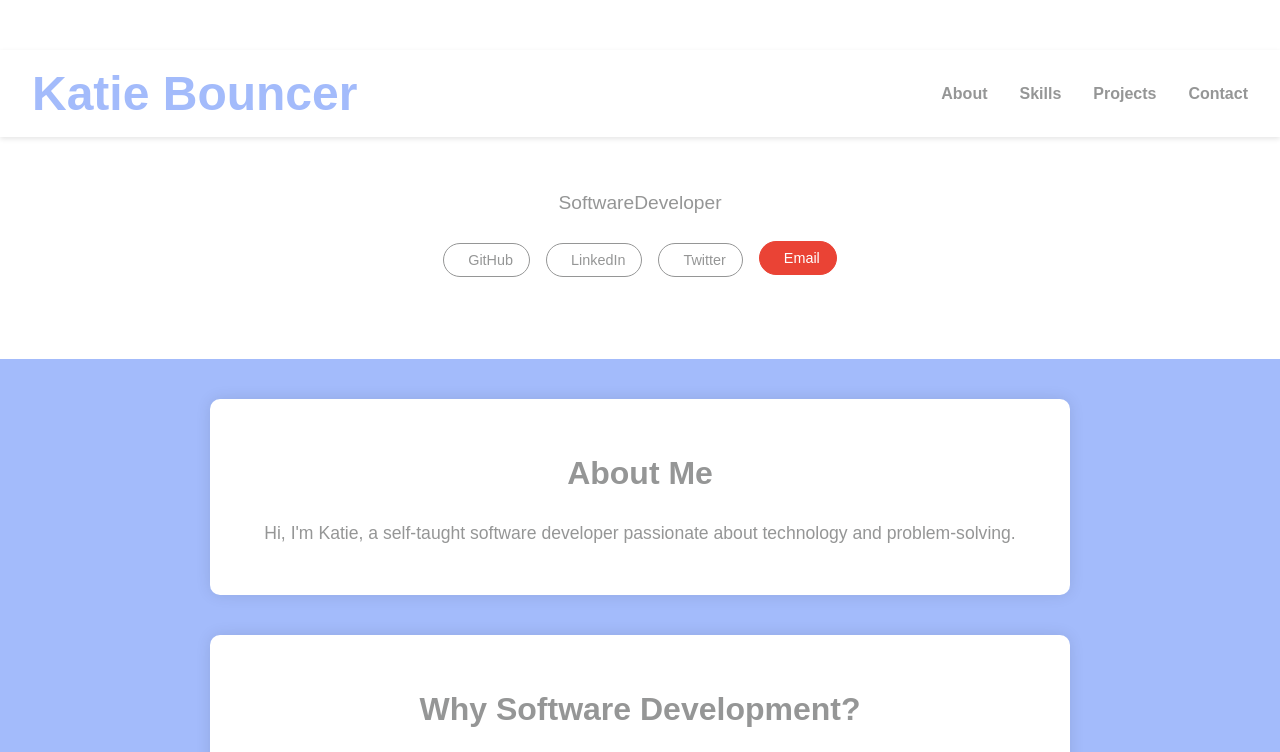
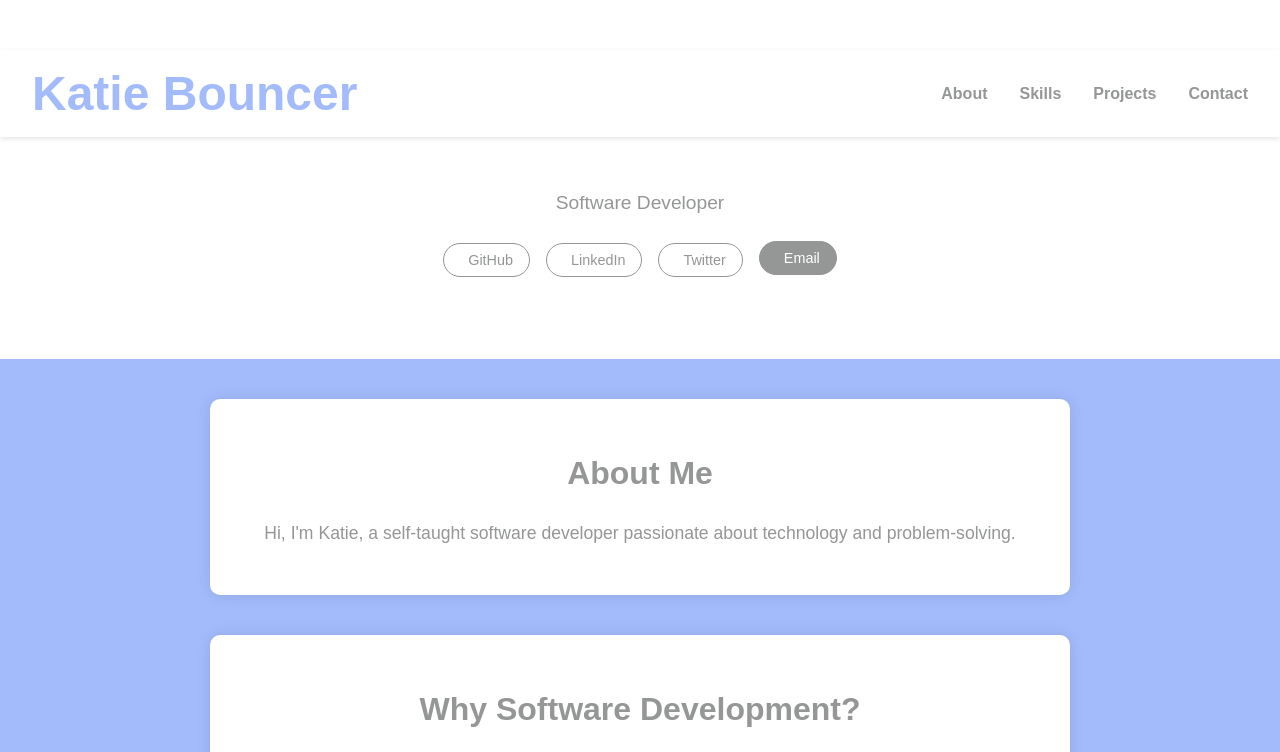
Before and after one commit to katemakescode/my-portfolio, a plain HTML site: page index.html in a window 1280 px wide. In both pictures the pointer is over the link "Email". Shown: the top 752 px of the page. Drawn offline with Linux system fonts and the light colour scheme.

Commit message:
css edits

```diff
--- a/index.html
+++ b/index.html
@@ -20,7 +20,7 @@
             </ul>
         </nav>
         <div class="hero">
-            <p>SoftwareDeveloper</p>
+            <p>Software Developer</p>
             <div class="social-buttons">
                 <a href="https://github.com/katemakescode" target="_blank" class="social-btn">
                     <i class="fab fa-github"></i> GitHub
--- a/style.css
+++ b/style.css
@@ -305,8 +305,8 @@ footer {
 }
 
 .social-btn:nth-child(4):hover {
-    background-color: #EA4335; /* Email */
-    border-color: #EA4335;
+    background-color: #959696; /* Email */
+    border-color: #959696;
 }
 
 /* Responsive adjustments */
```
